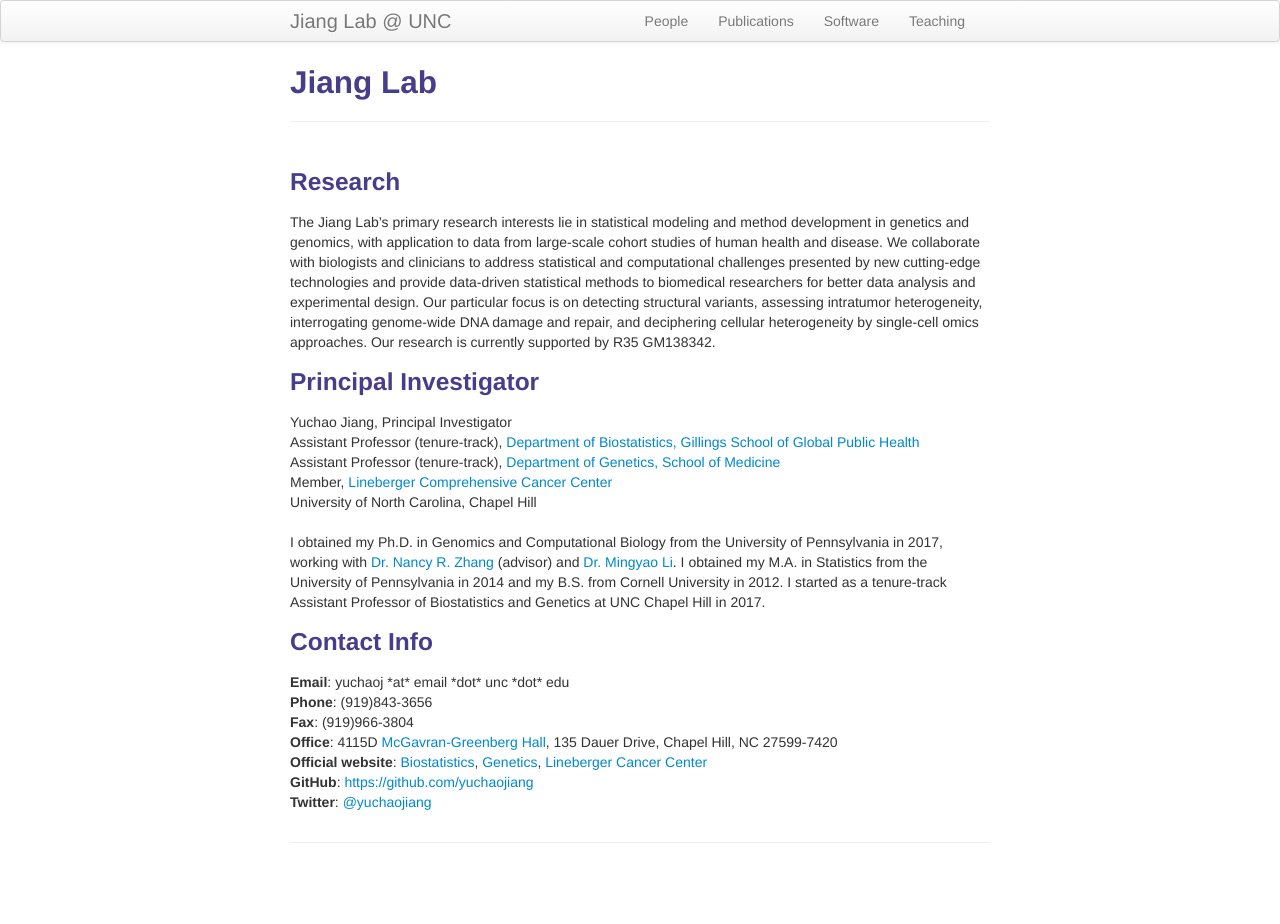
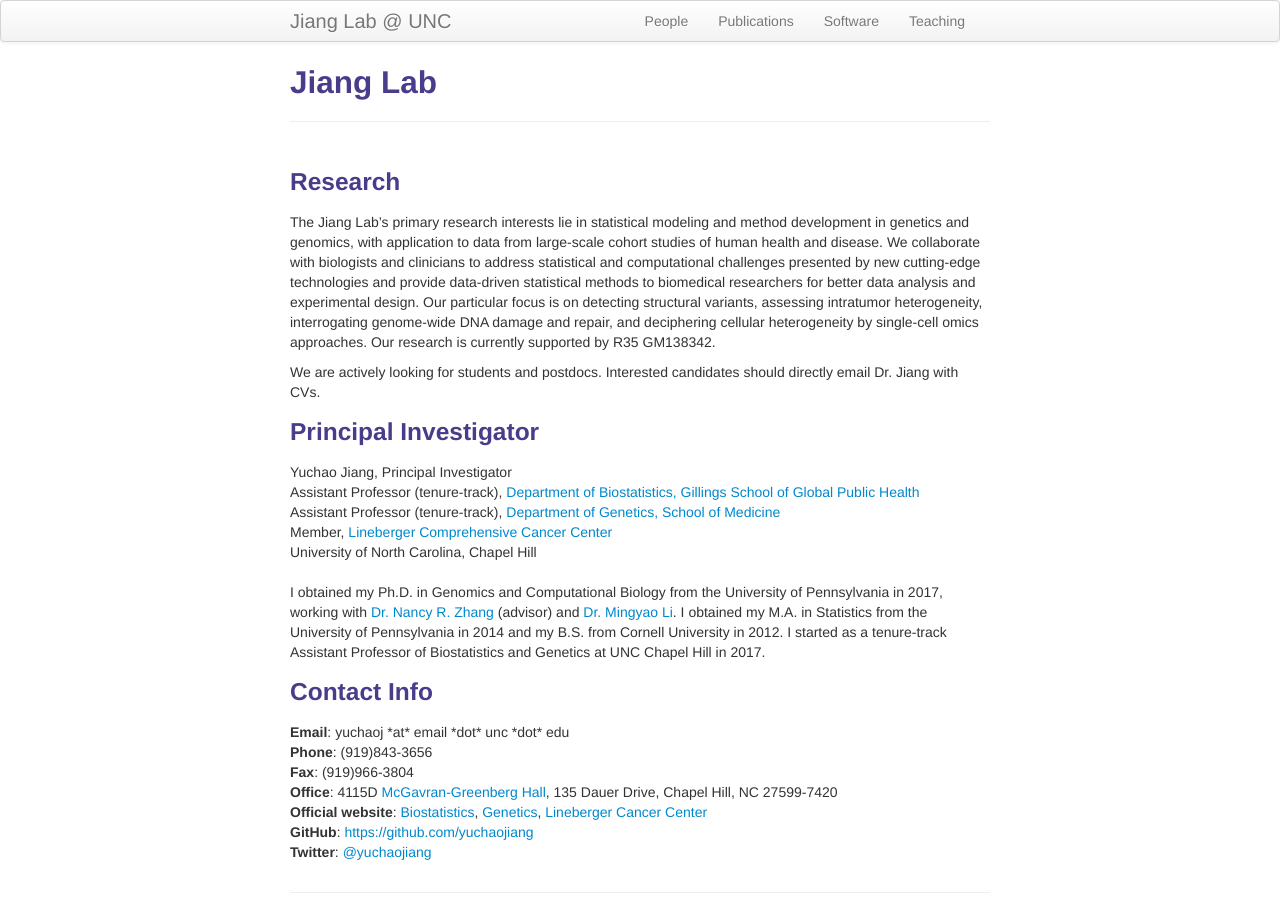
Before and after one commit to yuchaojiang/yuchaojiang.github.io, a Jekyll site: the page built from index.md, in a window 1280 px wide. Built offline with Jekyll 4.4.1, drawn with Linux system fonts in a browser that asks for light colours; before the commit the page ends 900 px from its top, so only the background shows below that.

Commit message:
Update index.md

```diff
--- a/index.md
+++ b/index.md
@@ -5,6 +5,8 @@ title: Jiang Lab
 ### Research
 
 The Jiang Lab’s primary research interests lie in statistical modeling and method development in genetics and genomics, with application to data from large-scale cohort studies of human health and disease. We collaborate with biologists and clinicians to address statistical and computational challenges presented by new cutting-edge technologies and provide data-driven statistical methods to biomedical researchers for better data analysis and experimental design. Our particular focus is on detecting structural variants, assessing intratumor heterogeneity, interrogating genome-wide DNA damage and repair, and deciphering cellular heterogeneity by single-cell omics approaches. Our research is currently supported by R35 GM138342.
+
+We are actively looking for students and postdocs. Interested candidates should directly email Dr. Jiang with CVs.
 
 ### Principal Investigator
 
```
